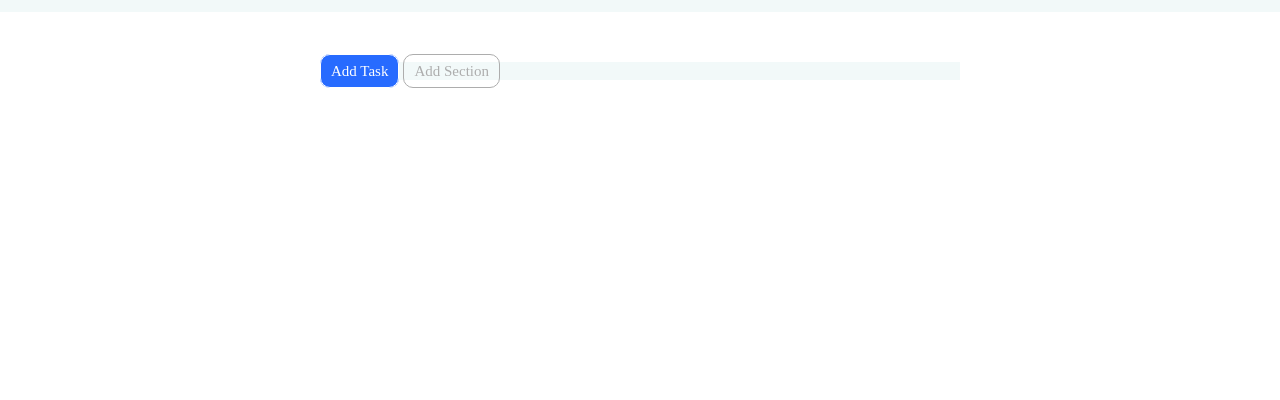
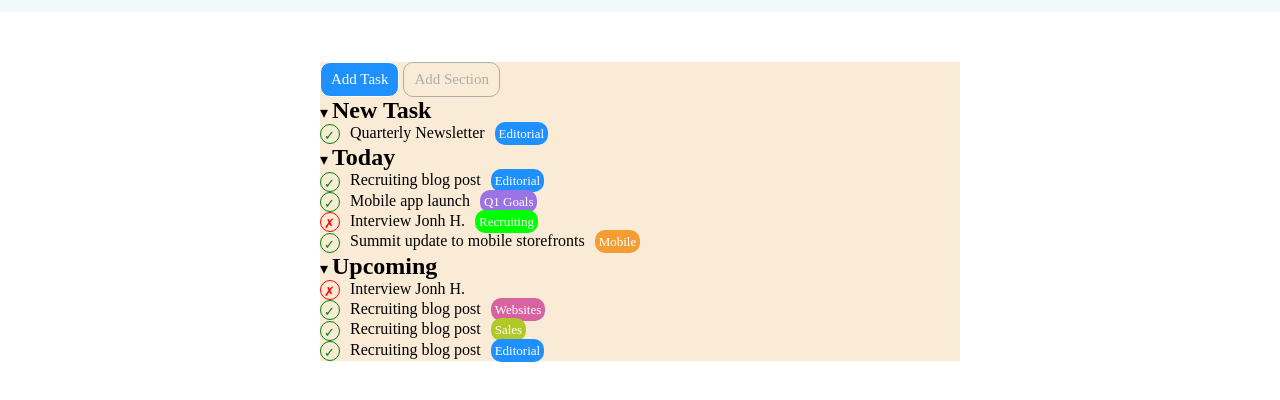
Before and after one commit to Nicolebalzano/html-css-toboolist, a plain HTML site: page index.html in a window 1280 px wide. Shown: the part 68-468 px from the top of the page. Drawn offline with Linux system fonts and the light colour scheme.

Commit message:
feat:lista e etichette aggiunte

```diff
--- a/css/style.css
+++ b/css/style.css
@@ -3,37 +3,104 @@
     margin: 0;
     box-sizing: border-box;
 }
+
 /* Header */
 .page-head {
     padding: 15px 20px;
     background-color: rgb(242, 249, 249);
 }
+
 header img {
     vertical-align: middle;
 }
+
 .header-title {
     font-weight: 900;
     display: inline;
     vertical-align: middle;
 }
+
 /* Main */
 .container {
     width: 50%;
     margin: 0 auto;
-    background-color: rgb(242, 249, 249);
+    background-color: antiquewhite;
+}
+.operations-list {
     margin-top: 50px;
 }
 .operations-list a {
-  text-decoration: none;
-  border: 1px solid;
-  border-radius: 10px;
-  padding: 8px 10px;
-  font-size: 15px;
+    text-decoration: none;
+    border: 1px solid;
+    border-radius: 10px;
+    padding: 8px 10px;
+    font-size: 15px;
+    display: inline-block;
 }
+
 .add-task {
-    background-color: rgb(39, 107, 255);
+    background-color: rgb(30, 144, 255);;
     color: white;
 }
+
 .add-section {
     color: rgb(173, 173, 173);
 }
+
+ul h2 {
+    display: inline-block;
+
+}
+
+.circle {
+    height: 20px;
+    width: 20px;
+    border-radius: 50%;
+    border: 1px solid green;
+    display: inline-block;
+    margin-right:10px;
+}
+.check {
+    color: green;
+    border-color: green;
+    vertical-align: middle;
+    line-height: 15px;
+    padding: 3px;
+    font-size: 13px;
+}
+.cross {
+    color: red;
+    border-color: red;
+    vertical-align: middle;
+    line-height: 15px;
+    padding: 3px;
+    font-size: 13px;
+}
+.task-list {
+    list-style-type: none;
+}
+.etichetta {
+    margin-left: 10px;
+    border-radius: 10px;
+    padding: 4px;
+    font-size: 13px;
+    color: white;
+}
+.blue-label {
+    background-color:rgb(30, 144, 255) ;
+}
+.viola-label {
+    background-color: rgb(156, 114, 228);
+}
+.verde-label {
+    background-color: rgb(0, 255, 0);
+}
+.rosa-label {
+    background-color:rgb(216, 99, 161) ;
+}
+.giallo-label {
+    background-color:rgb(176, 201, 38) ;
+}
+.arancione-label {
+    background-color:rgb(242, 158, 51) ;
+}
--- a/index.html
+++ b/index.html
@@ -18,14 +18,43 @@
    <!-- Fine header -->
 
 <!-- main -->
- <main  class="container">
-    <section>
+ <main >
+
+    <!-- Collegamenti per operazioni -->
+    <div class="container">
 <div class="operations-list">
  <a href="#" class="add-task">Add Task</a>
  <a href="#" class="add-section">Add Section</a>
 </div>
-<div class="to-do"></div>
-    </section>
+</div>
+<!-- Fine collegamenti per operazioni -->
+
+<!-- cose da fare -->
+ <div class="container">
+<div class="to-do">
+    <ul class="task-list">
+        <li>&blacktriangledown;
+            <h2>New Task</h2>
+            <div class=""><span class="check circle">&check;</span>Quarterly Newsletter<span class="etichetta blue-label">Editorial</span></div>
+        </li>
+        <li>&blacktriangledown; <h2>Today</h2>
+            <div class=""><span class="check circle">&check;</span>Recruiting blog post<span class="etichetta blue-label">Editorial</span></div>
+            <div class=""><span class="check circle">&check;</span>Mobile app launch<span class="etichetta viola-label">Q1 Goals</span></div>
+            <div class=""><span class="cross circle">&cross;</span>Interview Jonh H.<span class="etichetta verde-label">Recruiting</span></div>
+            <div class=""><span class="check circle">&check;</span>Summit update to mobile storefronts<span class="etichetta arancione-label">Mobile</span></div>
+        </li>
+        <li>&blacktriangledown; <h2>Upcoming</h2>
+            <div class=""><span class="cross circle">&cross;</span>Interview Jonh H.</div>
+            <div class=""><span class="check circle">&check;</span>Recruiting blog post<span class="etichetta rosa-label">Websites</span></div>
+            <div class=""><span class="check circle">&check;</span>Recruiting blog post<span class="etichetta giallo-label">Sales</span></div>
+            <div class=""><span class="check circle">&check;</span>Recruiting blog post<span class="etichetta blue-label">Editorial</span></div>
+        </li>
+    </ul>
+</div>
+</div>
+    <!-- Fine cose da fare -->
+
+
  </main>
  <!-- Fine main -->
 
```
